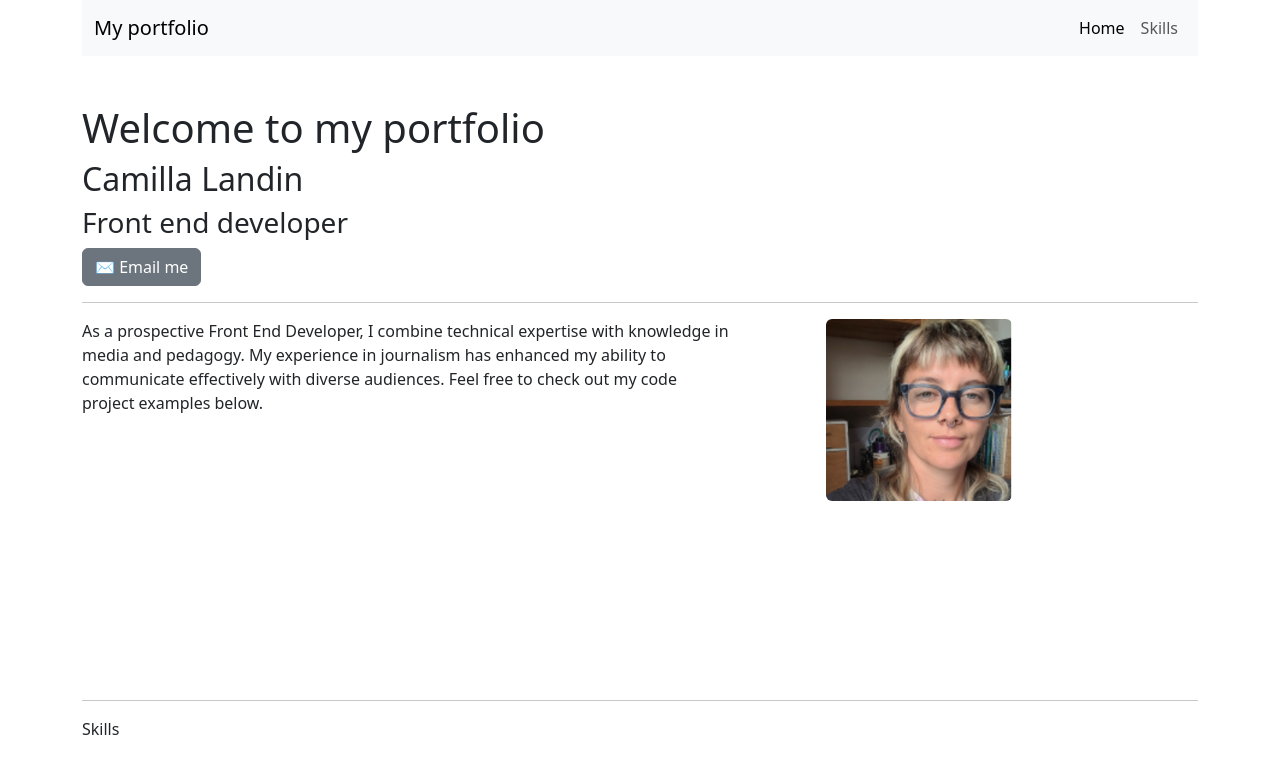
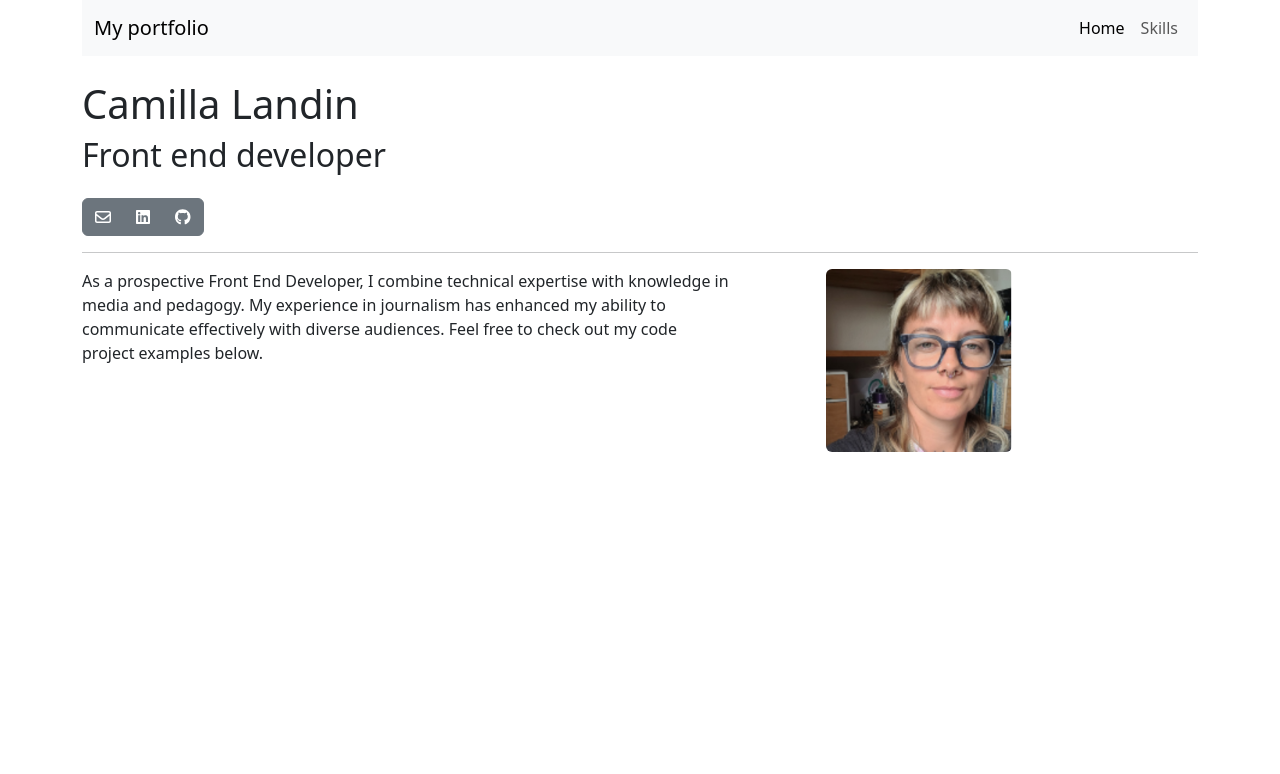
Before and after one commit to landicami/portfolio, a React (Vite) app: page / in a window 1280 px wide. Shown: the top 774 px of the page. Built offline with nearby package versions, Linux system fonts and the light colour scheme.

Commit message:
Setting up prettier pages

```diff
--- a/src/components/AboutMe.tsx
+++ b/src/components/AboutMe.tsx
@@ -2,7 +2,7 @@ import Image from "react-bootstrap/Image"
 
 const AboutMe = () => {
   return (
-    <main>
+    <>
         <div className='d-flex justify-content-between'>
         <div className='col-7'>
         <p>
@@ -14,7 +14,7 @@ const AboutMe = () => {
             <Image id="profile-pic" rounded fluid src="/MyPhoto.PNG" alt="A photo of Camilla Landin" />
         </div>
         </div>
-    </main>
+    </>
   )
 }
 
--- /dev/null
+++ b/src/components/TopSection.tsx
@@ -0,0 +1,14 @@
+import React from 'react'
+import LinkButtons from './LinkButtons'
+
+const TopSection = () => {
+  return (
+	<>
+		<h1 className='mt-4'>Camilla Landin</h1>
+    	<h2 className='mb-4'>Front end developer</h2>
+    	<LinkButtons />
+	</>
+  )
+}
+
+export default TopSection
--- a/src/pages/HomePage.tsx
+++ b/src/pages/HomePage.tsx
@@ -1,32 +1,17 @@
-import React from 'react'
-import Button from "react-bootstrap/Button";
 import AboutMe from '../components/AboutMe'
-import Skills from '../components/Skills';
+import TopSection from '../components/TopSection';
+
 
 const HomePage = () => {
-    const email = "landin.camilla8@gmail.com";
-    const copyEmail = () => {
-        navigator.clipboard.writeText(email).then(() => {
-            alert("Email copied");
-        })
-        .catch(error => {
-            console.log("Failed to copy email", error)
-        }
-    )};
+  return (
+	<>
+		<main>
+		<TopSection />
+		<hr/>
 
-  return (<>
-  <div>
-    <h1 className='mt-5'>Welcome to my portfolio</h1>
-    <h2>Camilla Landin</h2>
-    <h3>Front end developer</h3>
-    <Button variant="secondary" onClick={copyEmail}>✉️ Email me</Button>
-    <hr/>
-    </div>
-    <AboutMe/>
-    <hr/>
-
-    <Skills/>
-    </>
+		<AboutMe/>
+		</main>
+	</>
   )
 }
 
```
